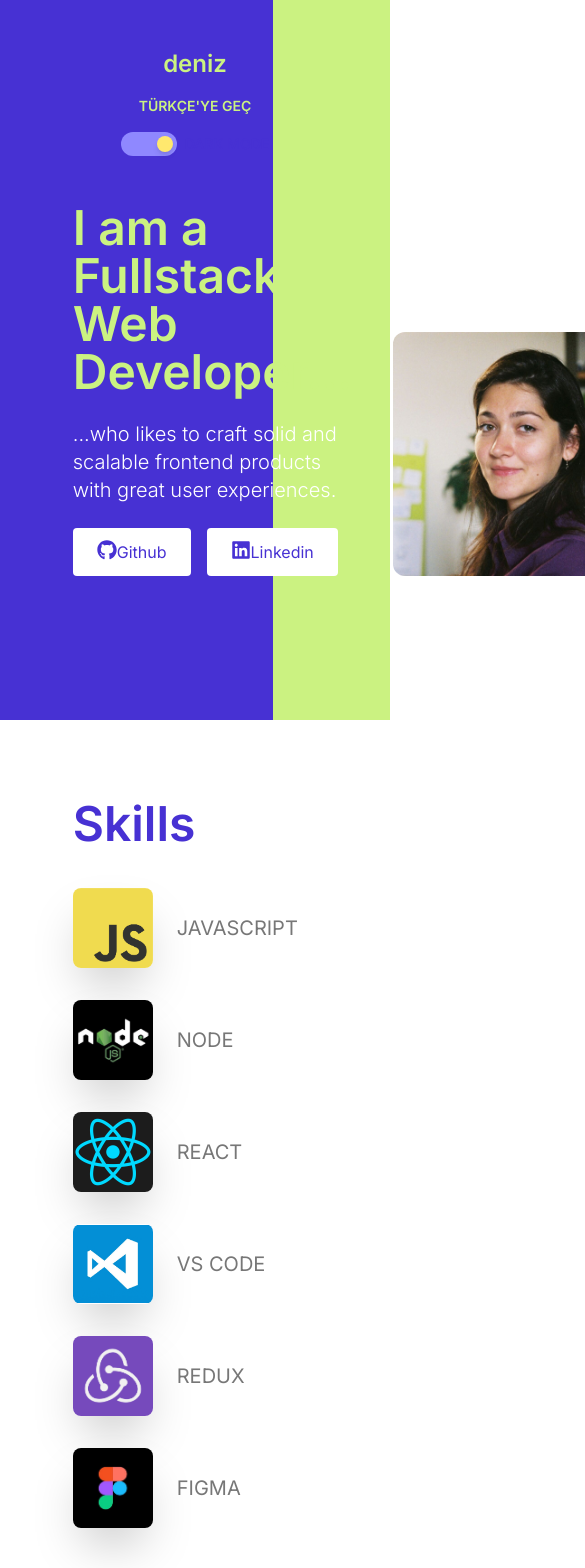
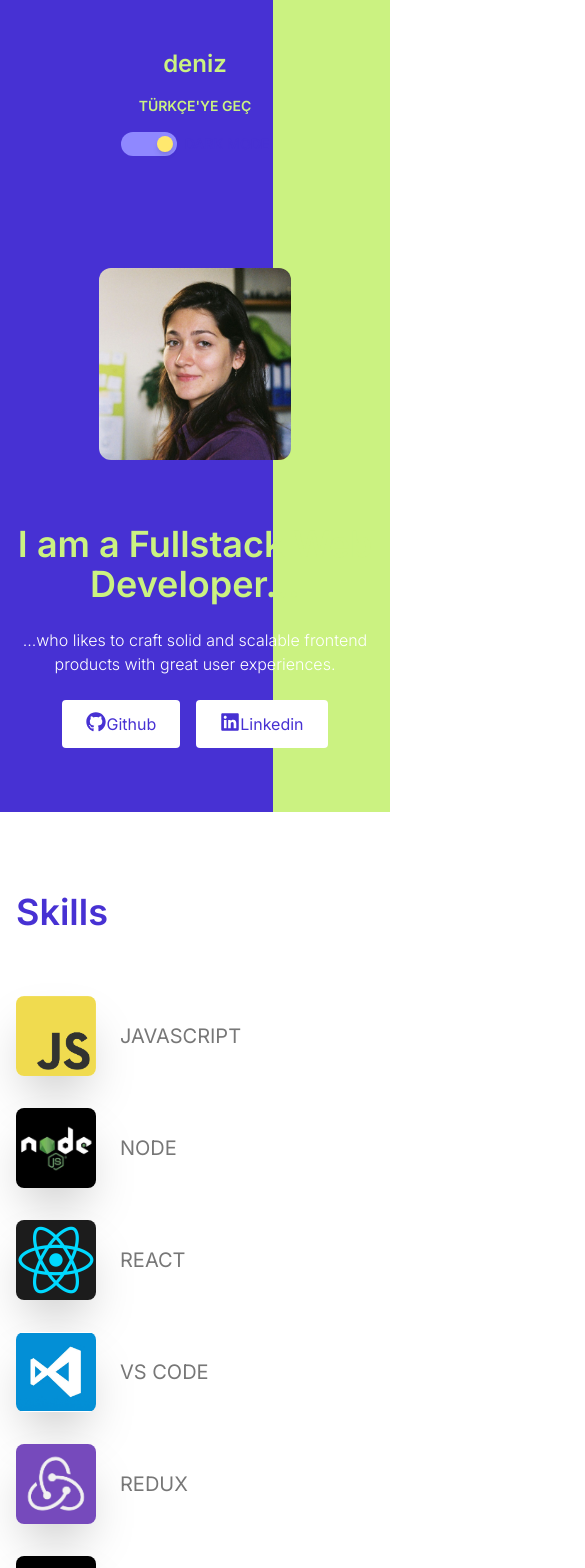
Before and after one commit to 0zturk-deniz/personal-website-deniz, a React (Vite) app: page / in a window 390 px wide. Shown: the top 1568 px of the page, 585 px wide, since content can reach past the window. Built offline with nearby package versions, Linux system fonts and the light colour scheme.

Commit message:
fixes responsive design issues

```diff
--- a/src/components/Container.jsx
+++ b/src/components/Container.jsx
@@ -1,3 +1,5 @@
 export default function Container({ children }) {
-  return <div className="w-9/12 mx-auto px-6">{children}</div>;
+  return (
+    <div className="w-full max-w-6xl mx-auto px-4 sm:px-6">{children}</div>
+  );
 }
--- a/src/components/Landing.jsx
+++ b/src/components/Landing.jsx
@@ -7,15 +7,15 @@ export default function Landing({ content }) {
     <>
       <section className="dark:bg-[linear-gradient(to_right,_#171043_0%,_#171043_70%,_#211F0B_70%,_#211F0B_100%)] bg-[linear-gradient(to_right,_#4731D3_0%,_#4731D3_70%,_#CBF281_70%,_#CBF281_100%)] h-max font-inter">
         <Container>
-          <div className="flex flex-row items-end gap-10 pb-36">
-            <div className="space-y-6">
-              <h1 className="font-inter text-5xl font-semibold text-[#CBF281]">
+          <div className="flex flex-col-reverse md:flex-row items-center md:items-end gap-10 md:gap-16 py-16 md:pb-36">
+            <div className="space-y-6 text-center md:text-left">
+              <h1 className="font-inter text-4xl sm:text-5xl font-semibold text-[#CBF281]">
                 {content.title}
               </h1>
-              <p className="font-inter text-xl font-light text-white">
+              <p className="font-inter text-base sm:text-lg md:text-xl font-light text-white max-w-xl mx-auto md:mx-0">
                 {content.desc}
               </p>
-              <div className="flex flex-row gap-4">
+              <div className="flex flex-row flex-wrap justify-center md:justify-start gap-4">
                 <a
                   href="https://github.com/0zturk-deniz"
                   target="_blank"
@@ -37,11 +37,13 @@ export default function Landing({ content }) {
               </div>
             </div>
 
-            <img
-              src={denizozturkprofile}
-              alt="deniz ozturk profile photo"
-              className="rounded-xl w-80 aspect-square object-cover"
-            />
+            <div className="flex-shrink-0 mb-6 md:mb-0">
+              <img
+                src={denizozturkprofile}
+                alt="deniz ozturk profile photo"
+                className="rounded-xl w-48 h-48 sm:w-64 sm:h-64 md:w-80 md:h-80 object-cover mx-auto"
+              />
+            </div>
           </div>
         </Container>
       </section>
--- a/src/components/Profile.jsx
+++ b/src/components/Profile.jsx
@@ -6,15 +6,15 @@ export default function Profile({ content }) {
     <section className="dark:bg-[#171043] h-max bg-[#4731D3] py-20 font-inter">
       <Container>
         <div className="flex flex-col">
-          <h1 className="text-5xl font-semibold text-[#CBF281] mb-10">
+          <h1 className="text-4xl sm:text-5xl font-semibold text-[#CBF281] mb-10">
             {content.title}
           </h1>
 
-          <div className="flex flex-col lg:flex-row gap-8 justify-between items-start">
-            <div className="flex flex-col">
+          <div className="flex flex-col lg:flex-row gap-10 justify-between items-start">
+            <div className="flex flex-col w-full sm:w-auto">
               <h2 className="text-2xl text-white mb-4">{content.infoTitle}</h2>
 
-              <div className="grid grid-cols-2 gap-y-4 w-48 text-sm text-white">
+              <div className="grid grid-cols-2 gap-y-4 w-56 text-sm text-white">
                 <p className="text-[#CBF281] font-semibold">
                   {content.info.birthday.label}
                 </p>
@@ -42,7 +42,7 @@ export default function Profile({ content }) {
             <img
               src={denizozturkprofile2}
               alt="deniz ozturk profile photo"
-              className="rounded-xl w-72 aspect-square flex-shrink-0 object-cover"
+              className="rounded-xl w-56 h-56 sm:w-64 sm:h-64 lg:w-72 lg:h-72 flex-shrink-0 object-cover mx-auto lg:mx-0"
             />
 
             <div className="w-full lg:w-72 flex flex-col justify-start">
--- a/src/components/Projects.jsx
+++ b/src/components/Projects.jsx
@@ -15,41 +15,41 @@ export default function Projects({ content }) {
         {content.list.map((project) => (
           <div
             key={project.id}
-            className="dark:bg-[#252128] bg-white lg:w-[900px] lg:h-[350px] rounded-xl align-center flex flex-row shadow-2xl mb-12"
+            className="dark:bg-[#252128] bg-white w-full max-w-4xl rounded-xl flex flex-col lg:flex-row shadow-2xl mb-12 overflow-hidden mx-auto"
           >
-            <div>
+            <div className="w-full lg:w-[350px]">
               <img
                 src={project.image}
                 alt={project.title}
-                className="rounded-tl-xl rounded-bl-xl lg:w-[350px] lg:h-full aspect-square object-cover "
+                className="w-full h-56 sm:h-72 lg:h-full object-cover"
               />
             </div>
 
-            <div className="w-72 m-8">
-              <p className="dark:text-[#BAB2E7] lg:text-3xl md:text-xl text-[#4731D3] font-semibold">
+            <div className="flex-1 p-6 sm:p-8">
+              <p className="dark:text-[#BAB2E7] text-2xl lg:text-3xl text-[#4731D3] font-semibold">
                 {project.title}
               </p>
-              <p className="dark:text-white font-light text-black w-96 py-4 tracking-tight text-base leading-relaxed text-justify break-words text-justify md:text-wrap leading-snug">
+              <p className="dark:text-white font-light text-black py-4 tracking-tight text-sm sm:text-base leading-relaxed text-justify">
                 {project.desc}
               </p>
 
-              <div className="flex flex-row gap-2">
+              <div className="flex flex-row flex-wrap gap-2 mb-4">
                 {project.tags.map((tag, index) => (
                   <p
                     key={index}
-                    className="dark:bg-[#8173da] rounded-full w-[70px] h-[30px] bg-[#4731D3] text-white text-sm font-light flex items-center justify-center"
+                    className="dark:bg-[#8173da] rounded-full px-4 py-1 bg-[#4731D3] text-white text-xs sm:text-sm font-light flex items-center justify-center"
                   >
                     {tag}
                   </p>
                 ))}
               </div>
 
-              <div className="flex flex-row gap-8">
+              <div className="flex flex-row flex-wrap gap-6">
                 <a
                   href={project.links.site}
                   target="_blank"
                   rel="noopener noreferrer"
-                  className="dark:text-[#CBF281] block underline font-inter mt-6"
+                  className="dark:text-[#CBF281] underline font-inter mt-2"
                 >
                   View Site
                 </a>
@@ -57,7 +57,7 @@ export default function Projects({ content }) {
                   href={project.links.github}
                   target="_blank"
                   rel="noopener noreferrer"
-                  className="dark:text-[#CBF281] block underline font-inter mt-6"
+                  className="dark:text-[#CBF281] underline font-inter mt-2"
                 >
                   Github
                 </a>
--- a/src/components/Skills.jsx
+++ b/src/components/Skills.jsx
@@ -11,11 +11,11 @@ export default function Skills() {
     <section className="dark:bg-[#252128] w-full h-max py-20">
       <Container>
         <div className="flex flex-col lg:flex-row gap-10">
-          <h1 className="font-inter text-5xl font-semibold dark:text-[#CBF281] text-[#4731D3] pr-20">
+          <h1 className="font-inter text-4xl sm:text-5xl font-semibold dark:text-[#CBF281] text-[#4731D3] lg:pr-20 mb-6 lg:mb-0">
             Skills
           </h1>
 
-          <div className="grid grid-cols-1 sm:grid-cols-2 lg:grid-cols-2 gap-y-8 gap-x-32">
+          <div className="grid grid-cols-1 sm:grid-cols-2 lg:grid-cols-2 gap-y-8 gap-x-10 sm:gap-x-16 lg:gap-x-32">
             {[
               { icon: iconJS, label: "JAVASCRIPT" },
               { icon: iconNode, label: "NODE" },
```
Also changed, not shown: 1 other file (tests, documents, lock files or other folders).
